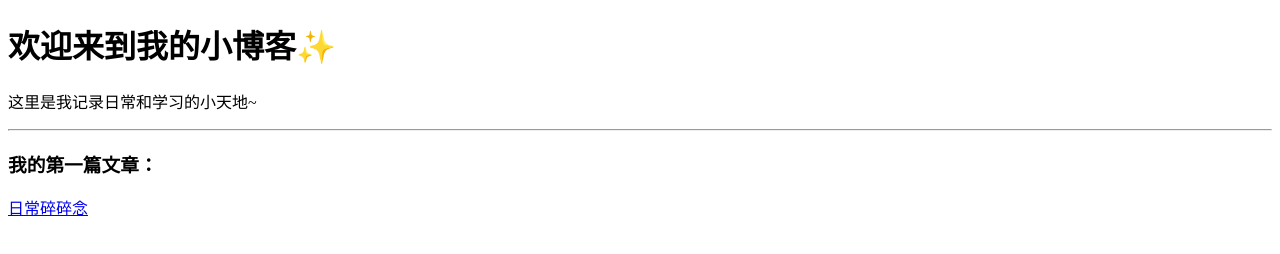
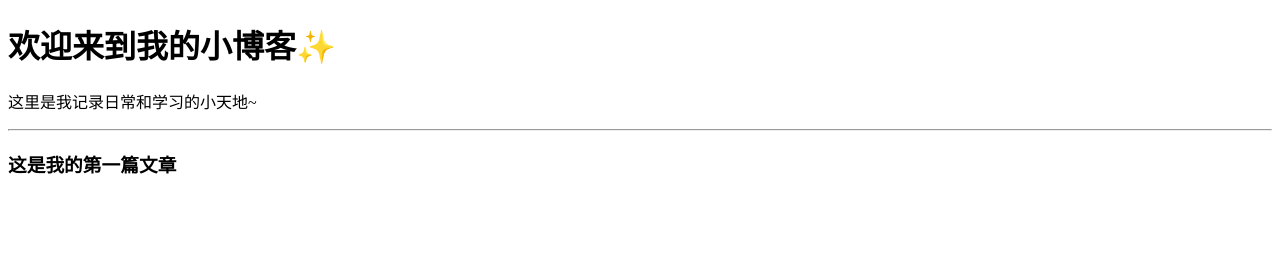
Before and after one commit to Hahhhnxsm77/Hahhhnxsm77.github.io, a plain HTML site: page index.html in a window 1280 px wide. Drawn offline with Linux system fonts and the light colour scheme.

Commit message:
Update index.html

```diff
--- a/index.html
+++ b/index.html
@@ -8,7 +8,6 @@
     <h1>欢迎来到我的小博客✨</h1>
     <p>这里是我记录日常和学习的小天地~</p>
     <hr>
-    <h3>我的第一篇文章：</h3>
-    <p><a href="2026-04-27-石芳珍的日常碎碎念.md">日常碎碎念</a></p>
+    <h3>这是我的第一篇文章</h3>
 </body>
 </html>
```
